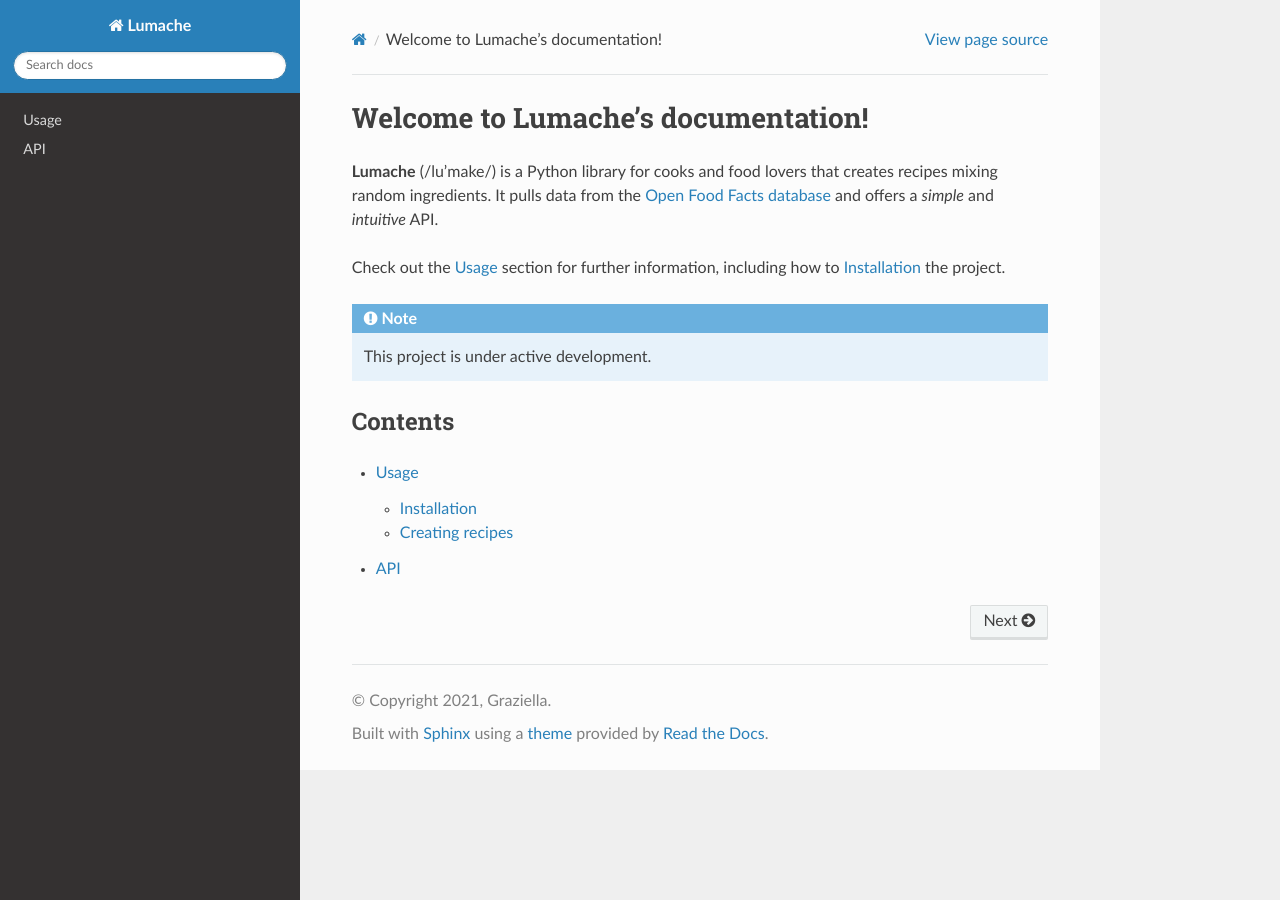
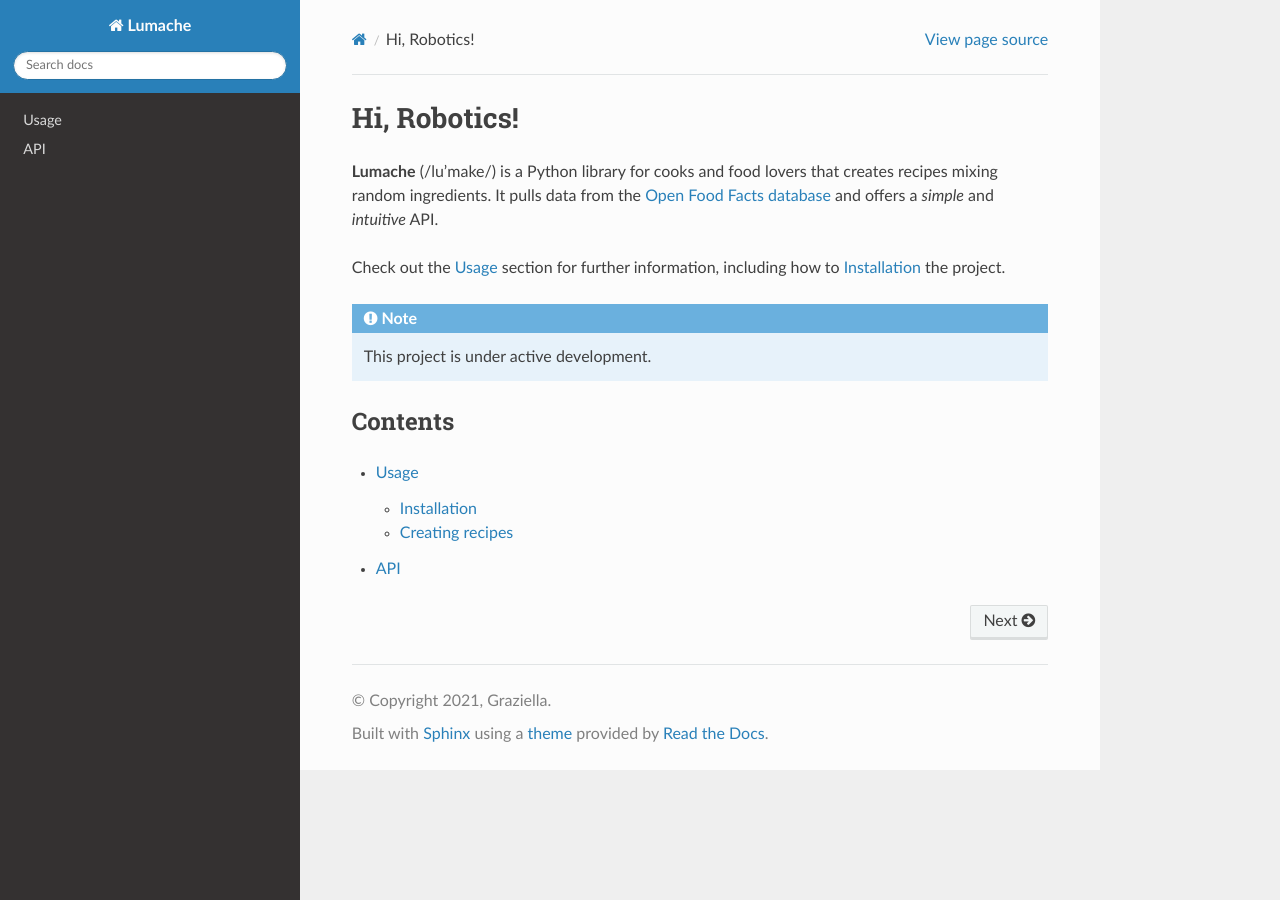
Before and after one commit to HangR00/Robotics-Docs, a Sphinx documentation site: the page built from docs/source/index.rst, in a window 1280 px wide. Built offline with Sphinx 7.4.7 and the Read the Docs theme 3.1.0, drawn with Linux system fonts in a browser that asks for light colours.

Commit message:
Update index.rst

```diff
--- a/docs/source/index.rst
+++ b/docs/source/index.rst
@@ -1,4 +1,4 @@
-Welcome to Lumache's documentation!
+Hi, Robotics!
 ===================================
 
 **Lumache** (/lu'make/) is a Python library for cooks and food lovers
```
